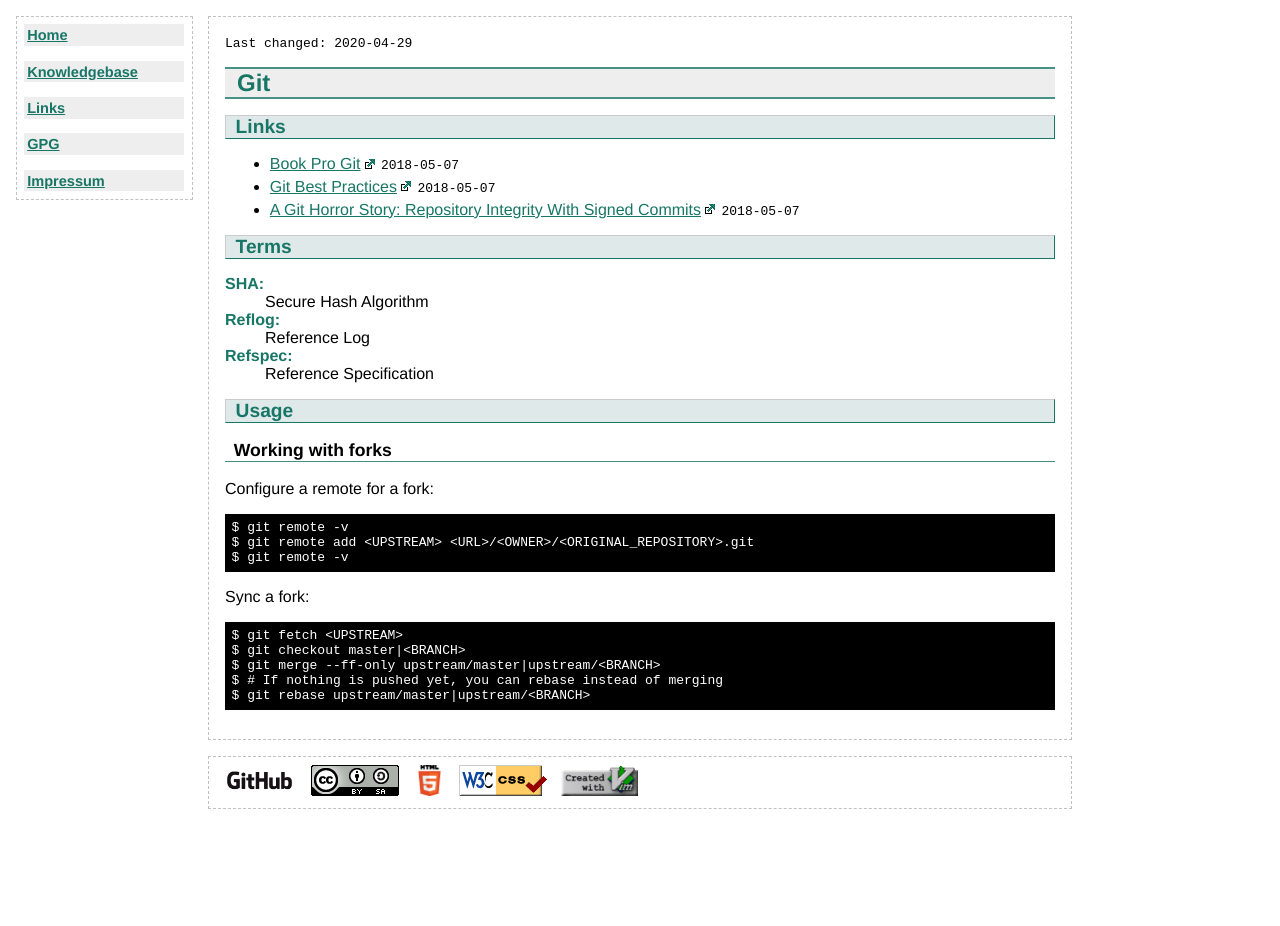
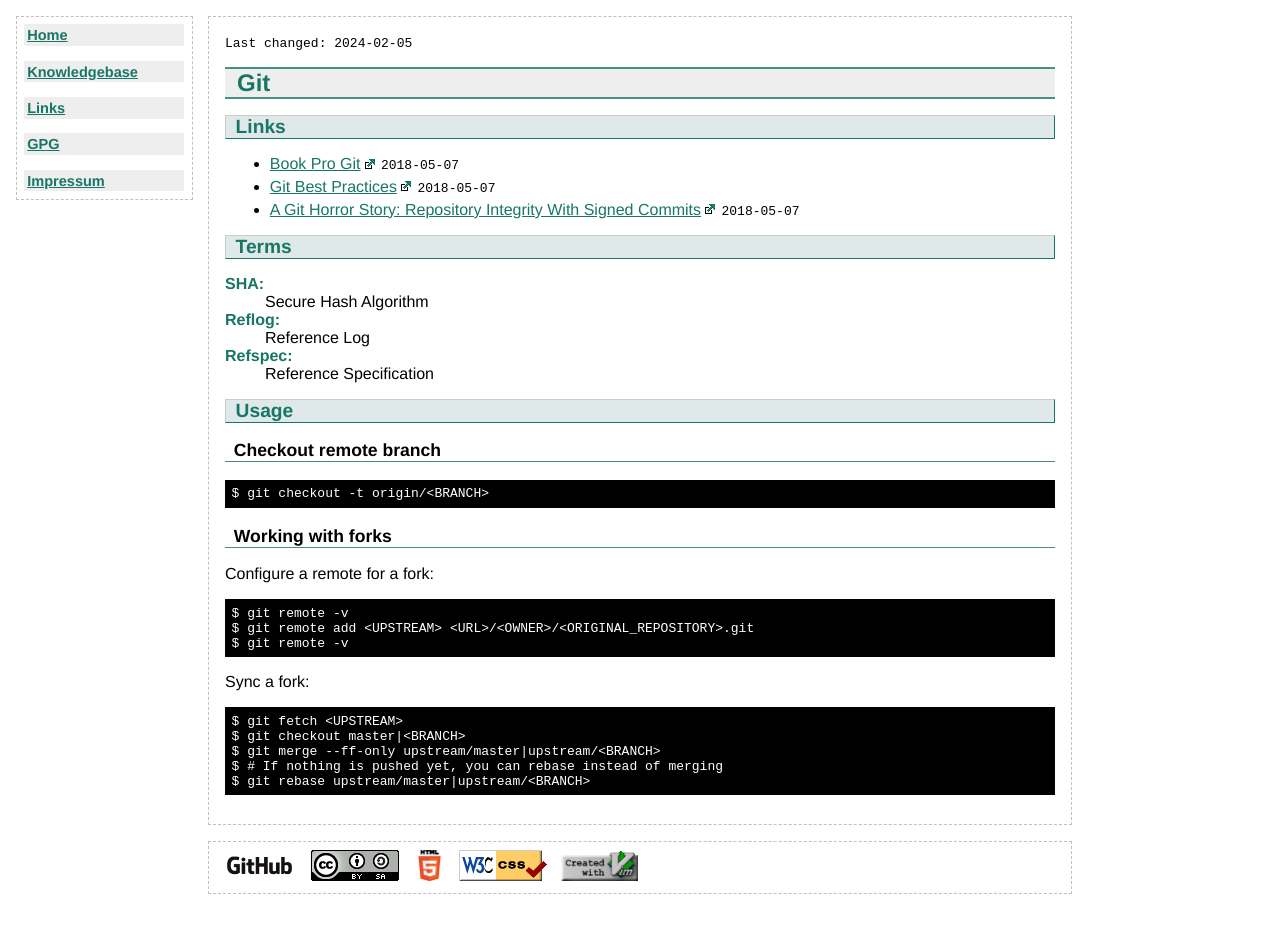
Before and after one commit to flyinggreenfrog/flyinggreenfrog.github.io, a Jekyll site: the page built from knowledgebase/git.md, in a window 1280 px wide. Built offline with Jekyll 4.4.1, drawn with Linux system fonts in a browser that asks for light colours; before the commit the page ends 900 px from its top, so only the background shows below that.

Commit message:
Worked on knowledgebase git.

````diff
--- a/knowledgebase/git.md
+++ b/knowledgebase/git.md
@@ -1,6 +1,6 @@
 ---
 title: Git
-last-changed: <time>2020-04-29</time>
+last-changed: <time>2024-02-05</time>
 knowledgebase: true
 categories: [Linux]
 ---
@@ -23,11 +23,17 @@ Refspec
 
 ## Usage
 
+### Checkout remote branch
+
+```console
+$ git checkout -t origin/<BRANCH>
+```
+
 ### Working with forks
 
 Configure a remote for a fork:
 
-``` sh
+```console
 $ git remote -v
 $ git remote add <UPSTREAM> <URL>/<OWNER>/<ORIGINAL_REPOSITORY>.git
 $ git remote -v
@@ -35,7 +41,7 @@ $ git remote -v
 
 Sync a fork:
 
-``` sh
+```console
 $ git fetch <UPSTREAM>
 $ git checkout master|<BRANCH>
 $ git merge --ff-only upstream/master|upstream/<BRANCH>
````
